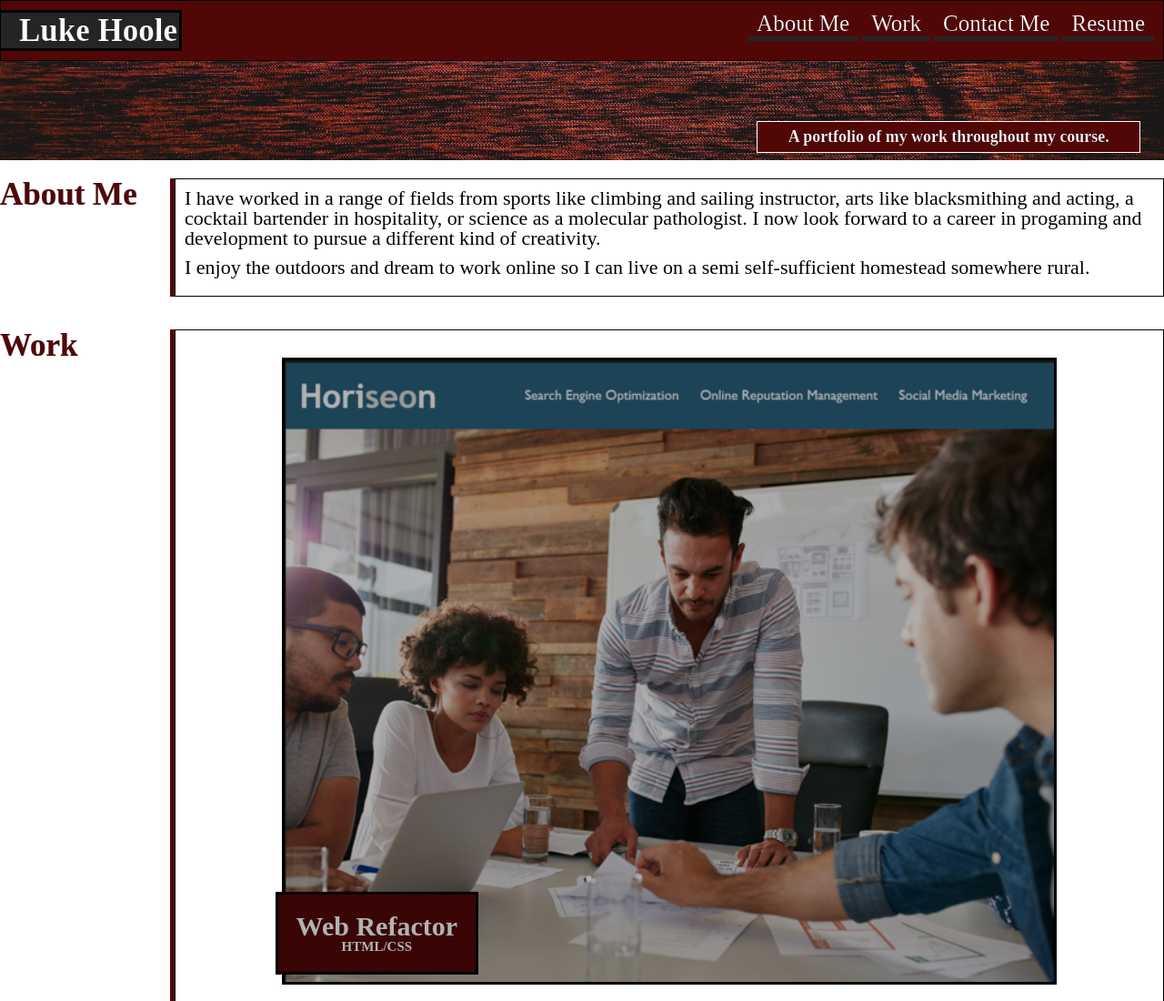
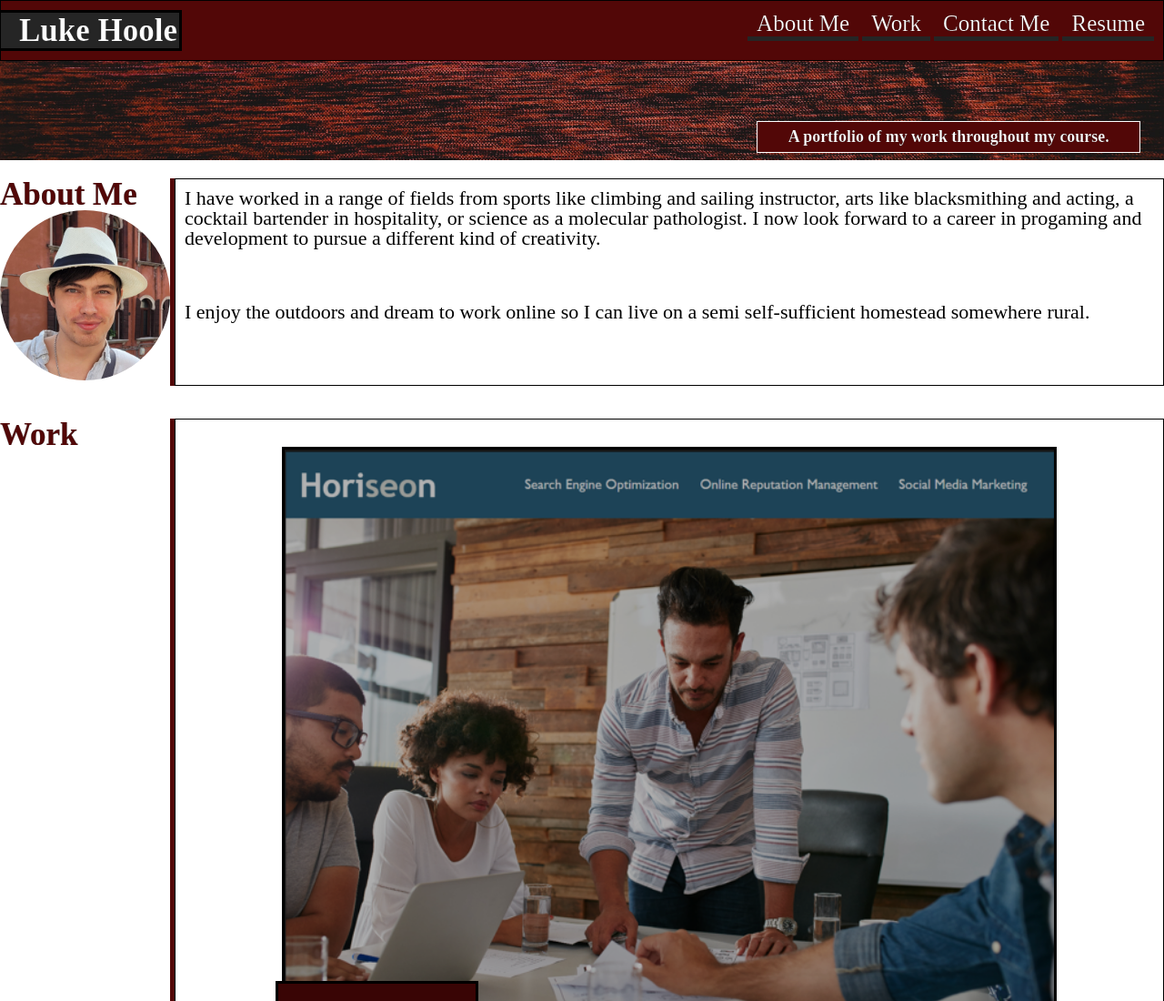
Before and after one commit to Lhoole/Work-Portfolio, a plain HTML site: page index.html in a window 1280 px wide. Shown: the top 1100 px of the page at 91% size. Drawn offline with Linux system fonts and the light colour scheme.

Commit message:
photo of self

```diff
--- a/assets/css/style.css
+++ b/assets/css/style.css
@@ -123,7 +123,10 @@ nav ul li a{
     flex-wrap: wrap;
 }
 /* ABOUT ME */
-
+.About-me .contenthead img{
+    max-width: 100%;
+    border-radius: 50%;
+}
 .About-me .contentbody {
     font-size: 22px;
     text-align: left;
--- a/index.html
+++ b/index.html
@@ -45,6 +45,7 @@
         <section class="About-me" id="About-me">
             <div class="aboutaside contenthead">
                 <h2>About Me</h2>
+                <img src="./assets/images/Screenshot_20221013-132022_Gallery[1625]1.jpg" alt="Me">
             </div>
             <!-- insert content -->
             <div class="contentbody">
```
Also changed, not shown: assets/images/Screenshot_20221013-132022_Gallery[1625]1.jpg (added).
